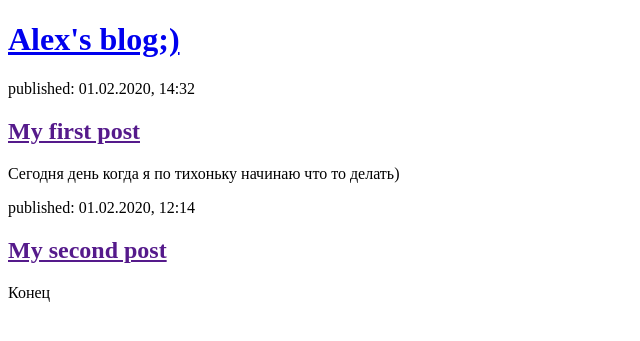
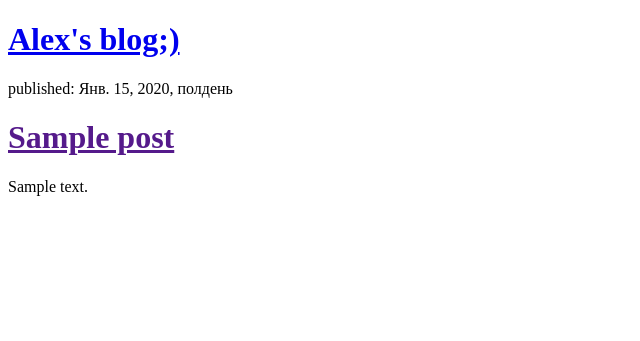
Before and after one commit to Ynikum/my-first-blog, a Django app: page / in a window 1280 px wide. Shown: the top 341 px of the page, without its empty margins (0-640 px from the left). Run offline with Django 3.2, Linux system fonts and the light colour scheme; tables that the repository leaves empty hold one stand-in row (values such as "Sample post").

Commit message:
Modified templates to display posts from database.

```diff
--- a/blog/templates/blog/post_list.html
+++ b/blog/templates/blog/post_list.html
@@ -5,22 +5,17 @@
     <title>Alex's blog;)</title>
 </head>
 <body>
-
 <div>
     <h1><a href="/">Alex's blog;)</a></h1>
 </div>
 
-<div>
-    <p>published: 01.02.2020, 14:32</p>
-    <h2><a href="">My first post</a></h2>
-    <p>Сегодня день когда я по тихоньку начинаю что то делать)</p>
-</div>
-
-<div>
-    <p>published: 01.02.2020, 12:14</p>
-    <h2><a href="">My second post</a></h2>
-    <p>Конец</p>
-</div>
+{% for post in posts %}
+   <div>
+      <p>published: {{ post.published_date }}</p>
+       <h1><a href="">{{ post.title }}</a> </h1>
+       <p>{{ post.text|linebreaksbr }}</p>
+   </div>
+{% endfor %}
 
 </body>
 </html>
--- a/blog/views.py
+++ b/blog/views.py
@@ -1,6 +1,9 @@
 from django.shortcuts import render
+from django.utils import timezone
+from .models import Post
 
 
 def post_list(request):
-    return render(request, 'blog/post_list.html', {})
+    posts = Post.objects.filter(published_date__lte=timezone.now()).order_by('published_date')
+    return render(request, 'blog/post_list.html', {'posts': posts})
 # Create your views here.
```
